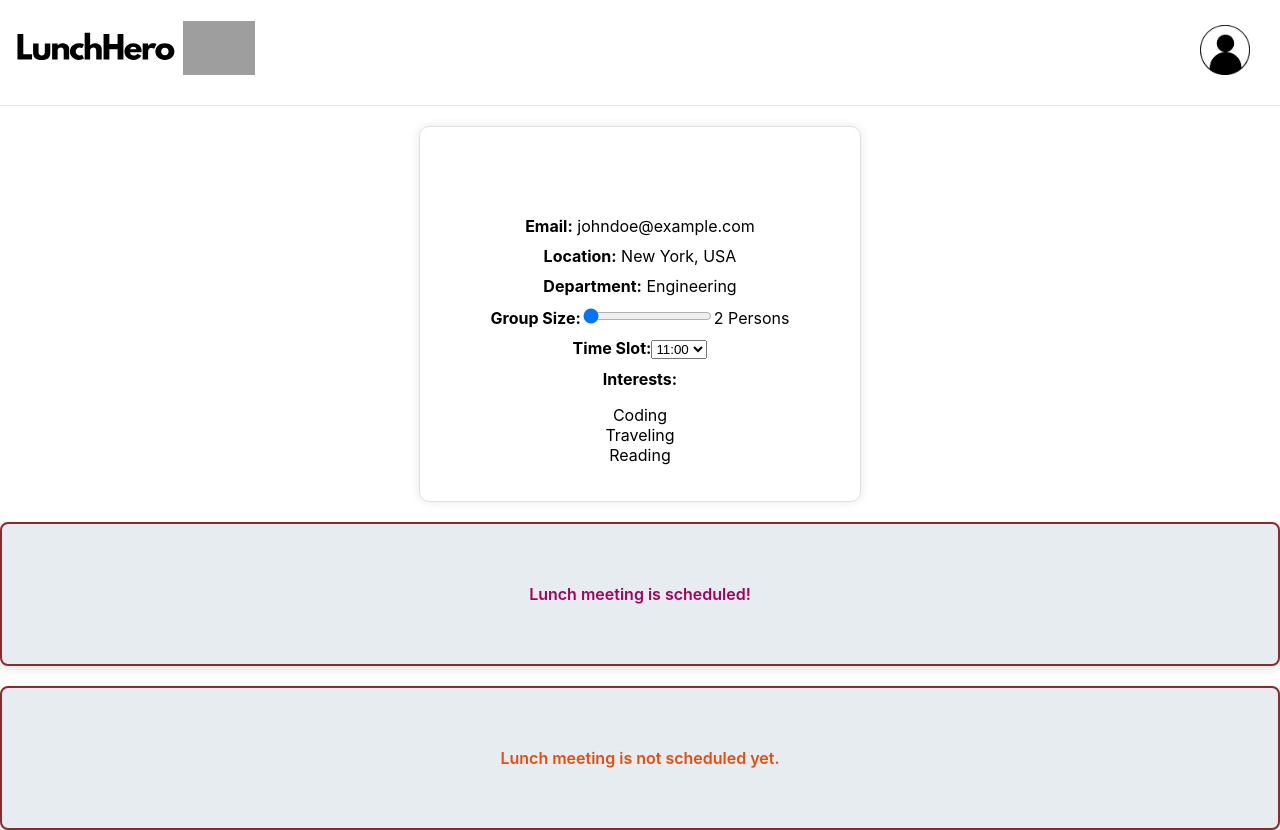
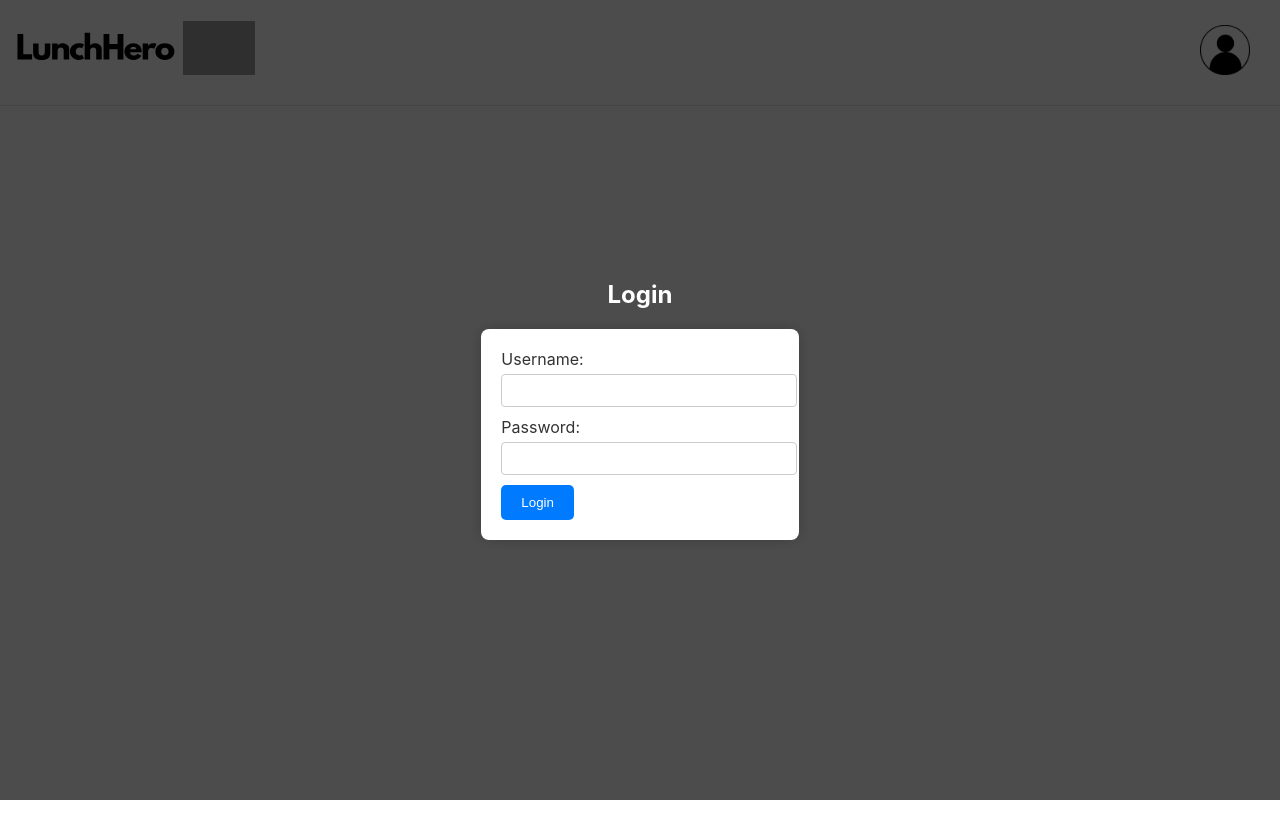
Before and after one commit to TobiasSchaeuble-EH/LunchHeroes, a React (Create React App) app in the folder frontend/: page / in a window 1280 px wide. After the commit the page ends 800 px from the top, so only its background shows below. Built offline with nearby package versions, Linux system fonts and the light colour scheme; grey boxes are pictures that could not be loaded.

Commit message:
optimize

```diff
--- a/frontend/src/App.js
+++ b/frontend/src/App.js
@@ -68,8 +68,8 @@ function App() {
         <Route element={
           <Wrapper
           />
-        } path="/" />
-        {/* {user ? (
+        } path="/Profile" />
+         {user ? (
           //routes that will be available ONLY when user is logged in
           //add additional routes here
           <Route element={<Profile />} path="/home" />
@@ -78,7 +78,7 @@ function App() {
           //do not add additional routes here
           <Route path="*" element={<Navigate to="/" replace />} />
         )}
-        <Route element={<Login />} path="/" /> */}
+        <Route element={<Login />} path="/" />
       </Routes>
     </>
   );
--- a/frontend/src/Components/Profile.js
+++ b/frontend/src/Components/Profile.js
@@ -34,7 +34,7 @@ function Profile(props) {
           <input
             type="range"
             min="2"
-            max="4"
+            max="6"
             value={props.groupSize}
             onChange={e => props.onGroupSizeChange(e.target.value)}
           />
```
